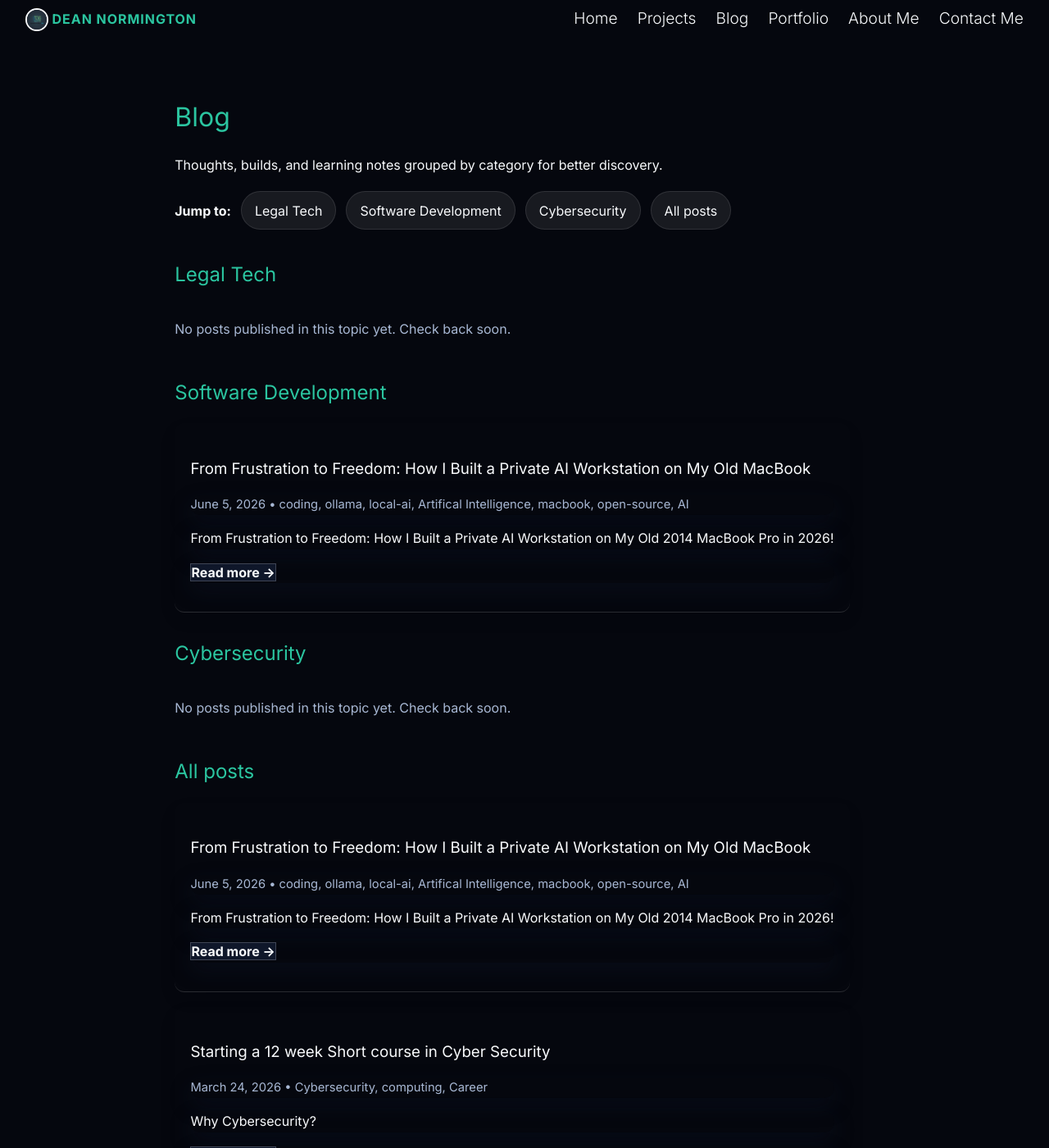
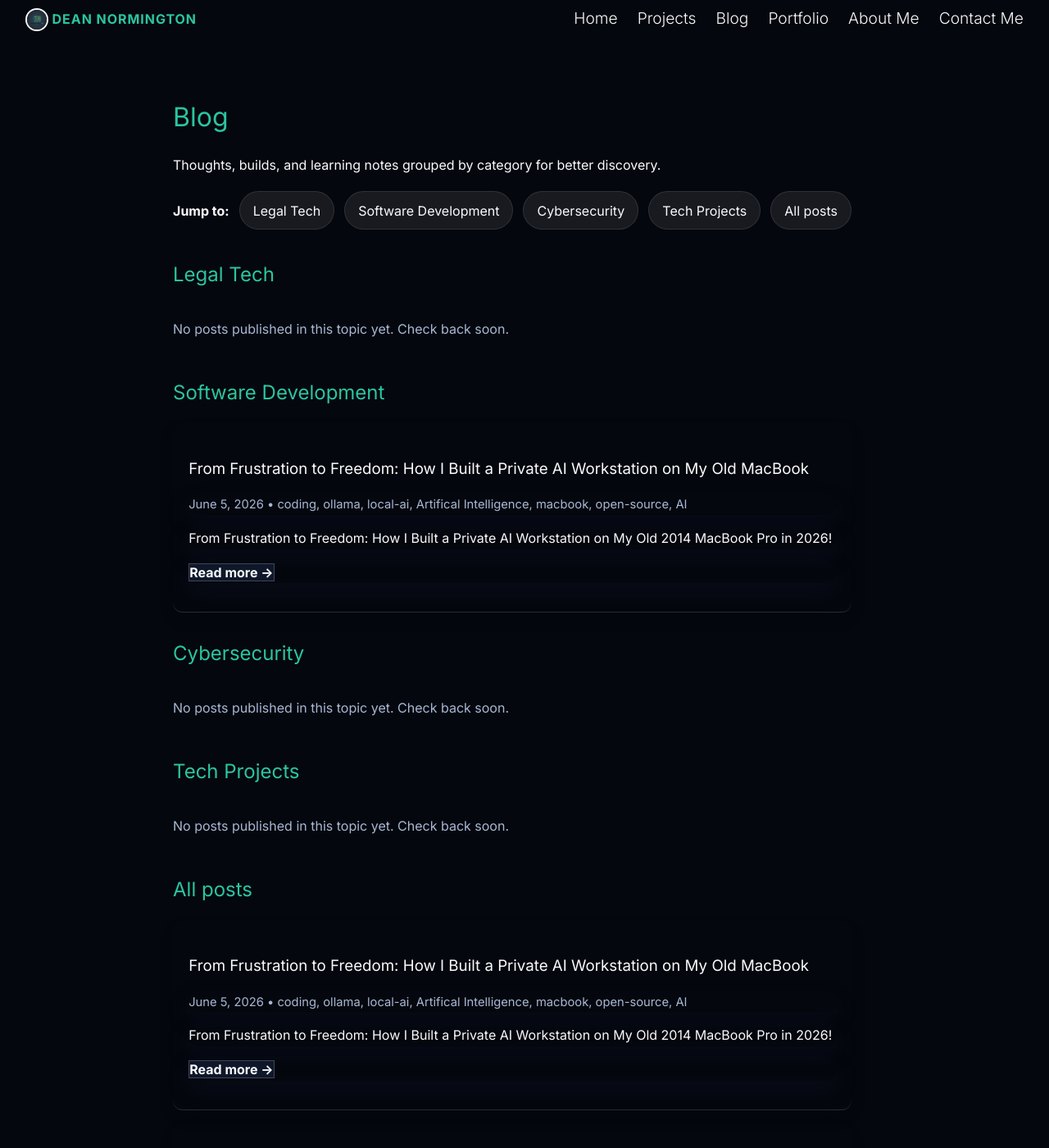
Before and after one commit to dean-js/dnormingtonlaw.uk, a Jekyll site: the page built from blog.md, in a window 1280 px wide and 1400 px high. Shown: the whole window at 82% size. Built offline with Jekyll 4.4.1, drawn with Linux system fonts in a browser that asks for light colours.

Commit message:
added tech project catergory for future random projects that dont quite relate to other topics

```diff
--- a/blog.md
+++ b/blog.md
@@ -13,7 +13,7 @@ description: "Thoughts, learning notes, and updates on legal technology, cyberse
   <div class="blog-filter">
     <p>Jump to:</p>
     <div class="filter-buttons">
-      {% assign featured_categories = "Legal Tech,Software Development,Cybersecurity" | split: "," %}
+      {% assign featured_categories = "Legal Tech,Software Development,Cybersecurity,Tech Projects" | split: "," %}
       {% for category in featured_categories %}
         <a class="filter-pill" href="#{{ category | downcase | replace: " ", "-" }}">{{ category }}</a>
       {% endfor %}
@@ -21,7 +21,7 @@ description: "Thoughts, learning notes, and updates on legal technology, cyberse
     </div>
   </div>
 
-{% assign featured_categories = "Legal Tech,Software Development,Cybersecurity" | split: "," %}
+{% assign featured_categories = "Legal Tech,Software Development,Cybersecurity,Tech Projects" | split: "," %}
 {% for category in featured_categories %}
 {% assign slug = category | downcase | replace: " ", "-" %}
 {% assign category_posts = site.posts | where_exp: "post", "post.categories contains category" %}
```
